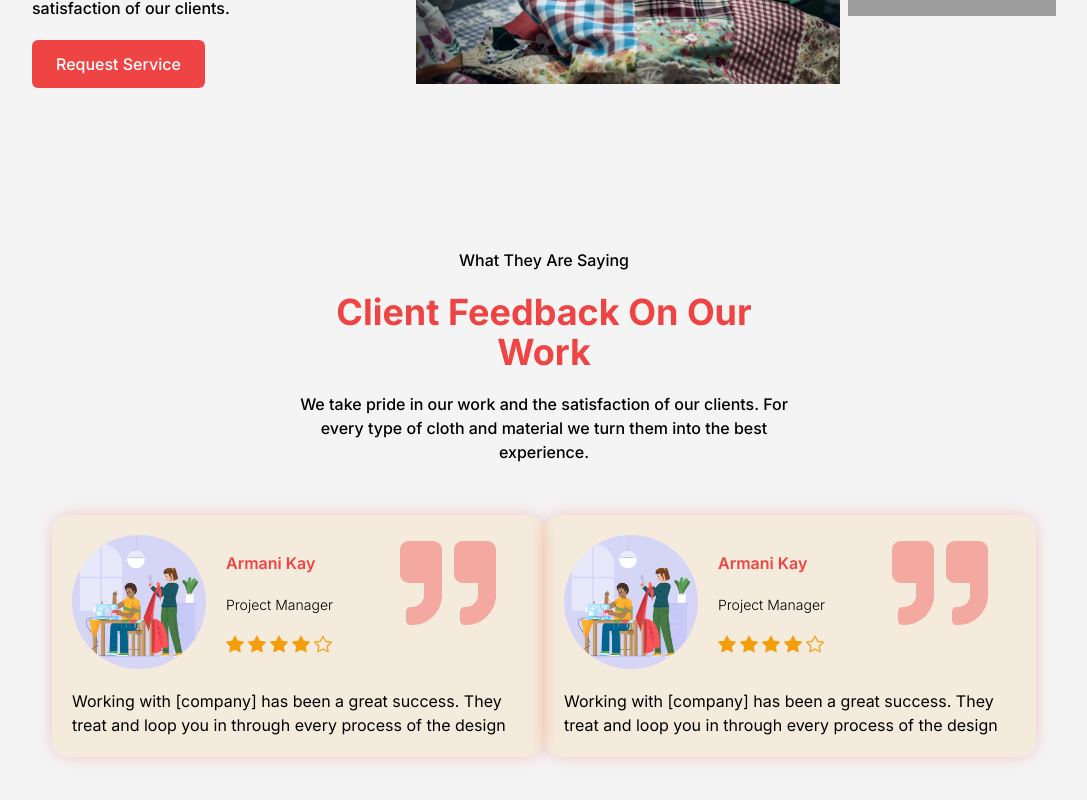
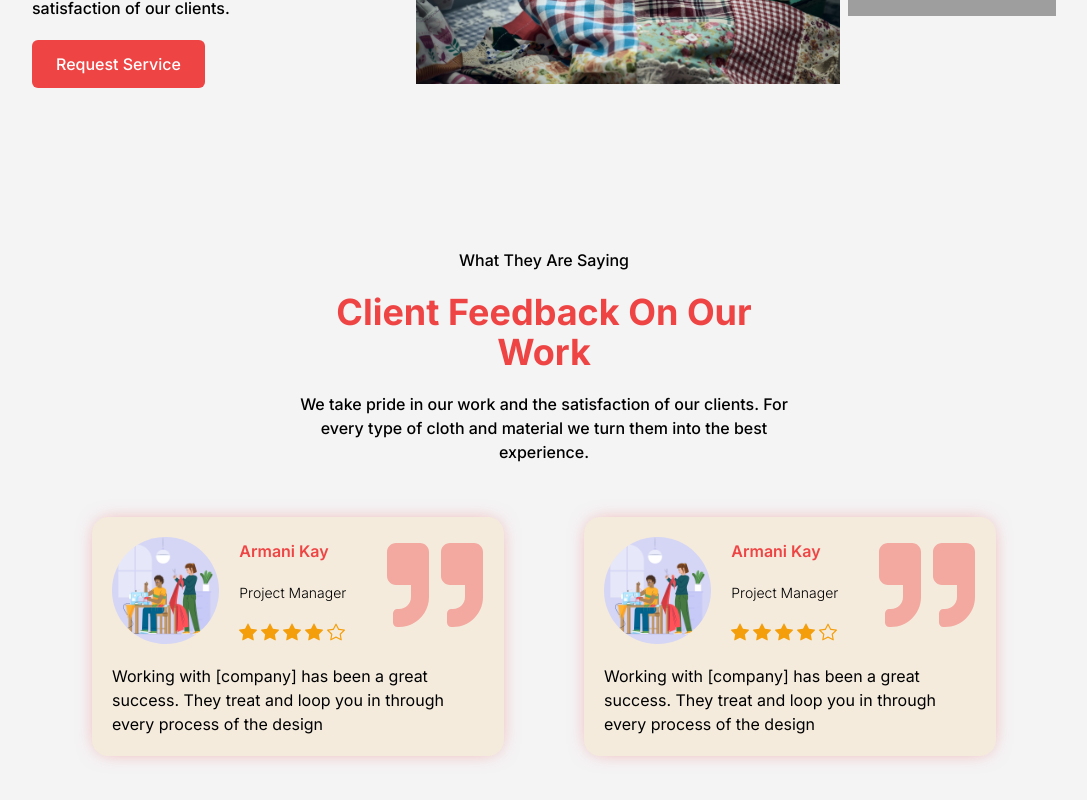
Before and after one commit to mmesomasaint/hulksmasher, a Next.js app: page / in a window 1280 px wide. Shown: the part 3032-3832 px from the top of the page, without its empty margins (96-1183 px from the left). Built offline with nearby package versions, Linux system fonts and the light colour scheme; grey boxes are pictures that could not be loaded.

Commit message:
Fix: Adjust spacing

```diff
--- a/app/components/review-card.tsx
+++ b/app/components/review-card.tsx
@@ -12,7 +12,7 @@ function ReviewCard({
   review: { imgSrc, name, role, star, said },
 }: ReviewCardType) {
   return (
-    <div className='flex flex-col justify-start items-start gap-5 h-fit my-auto p-5 bg-amber-500/10 shadow-[0_0_20px_-6px_rgb(239_68_68_/_0.55)] rounded-2xl'>
+    <div className='flex flex-col justify-start items-start gap-5 h-fit my-auto p-5 mx-10 bg-amber-500/10 shadow-[0_0_20px_-6px_rgb(239_68_68_/_0.55)] rounded-2xl'>
       <div className='grid grid-cols-3 place-items-stretch gap-10'>
         <div className='col-span-2 grid grid-cols-2 gap-5 place-items-stretch'>
           <Image
```
